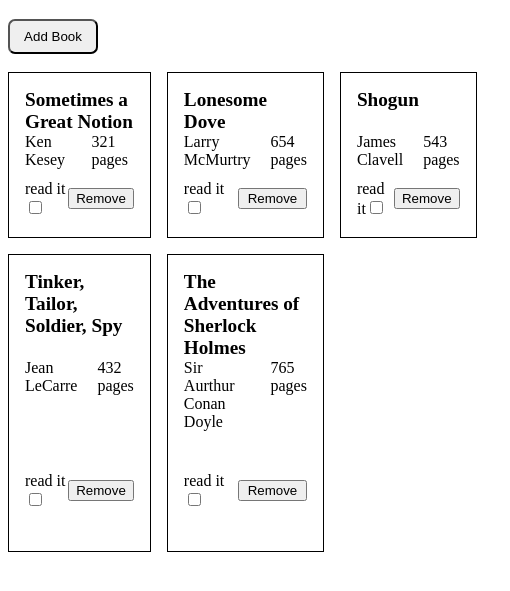
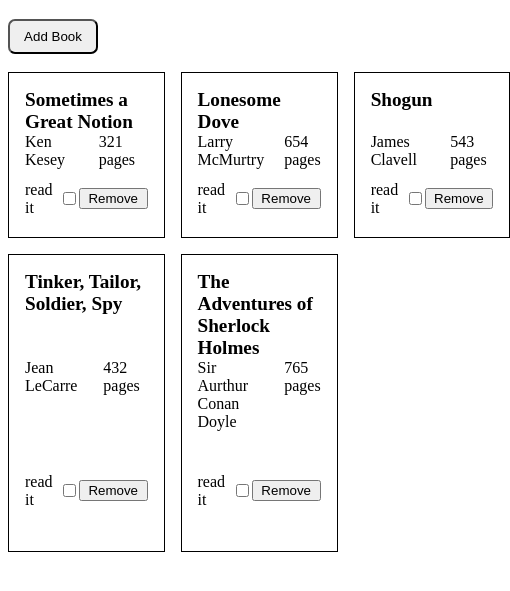
Before and after one commit to danjeffrey/LibraryOfBooks, a plain HTML site: page index.html in a window 390 px wide. Shown: the part 61-652 px from the top of the page, 510 px wide, since content can reach past the window. Drawn offline with Linux system fonts and the light colour scheme.

Commit message:
Got theremove buttons working.

```diff
--- a/library.css
+++ b/library.css
@@ -41,3 +41,9 @@ h1 {
   font-size: larger;
   font-weight: bold;
 }
+
+.readItDiv {
+    display: flex;
+    justify-content: center;
+    align-items: center;
+}
--- a/library.js
+++ b/library.js
@@ -90,20 +90,34 @@ myLibrary.forEach((bk) => {
   footer.classList.add("cardFooter");
   card.appendChild(footer);
 
+  let readItDiv = document.createElement("div");
+    readItDiv.classList.add("readItDiv");
   let readItLabel = document.createElement("label");
   readItLabel.classList.add("checkboxLabel");
   readItLabel.textContent = "read it";
+  readItLabel.for = "toggleRead";
+  readItDiv.appendChild(readItLabel);
   let readItCheckbox = document.createElement("input");
   readItCheckbox.type = "checkbox";
   readItCheckbox.name = "toggleRead";
-  readItLabel.appendChild(readItCheckbox);
-  footer.appendChild(readItLabel);
+  readItCheckbox.addEventListener("click", function (e) {
+    const bookDiv = e.target.closest(".book");
+    const bkid = bookDiv.dataset.id;
+    let book = findBook(bkid);
+    book.toggleRead();
+  });
+  readItDiv.appendChild(readItCheckbox);
+  footer.appendChild(readItDiv);
 
   let removeButton = document.createElement("button");
   removeButton.classList.add("removeBook");
   removeButton.textContent = "Remove";
-  removeButton.addEventListener("click", () => {
-    removeBook(card.dataset.id);
+  removeButton.addEventListener("click", (e) => {
+    const bookDiv = e.target.closest(".book");
+    const bookDivContainer = bookDiv.parentElement;
+    const bkid = bookDiv.dataset.id;
+    removeBook(bkid);
+    bookDivContainer.removeChild(bookDiv);
   });
   footer.appendChild(removeButton);
 
```
